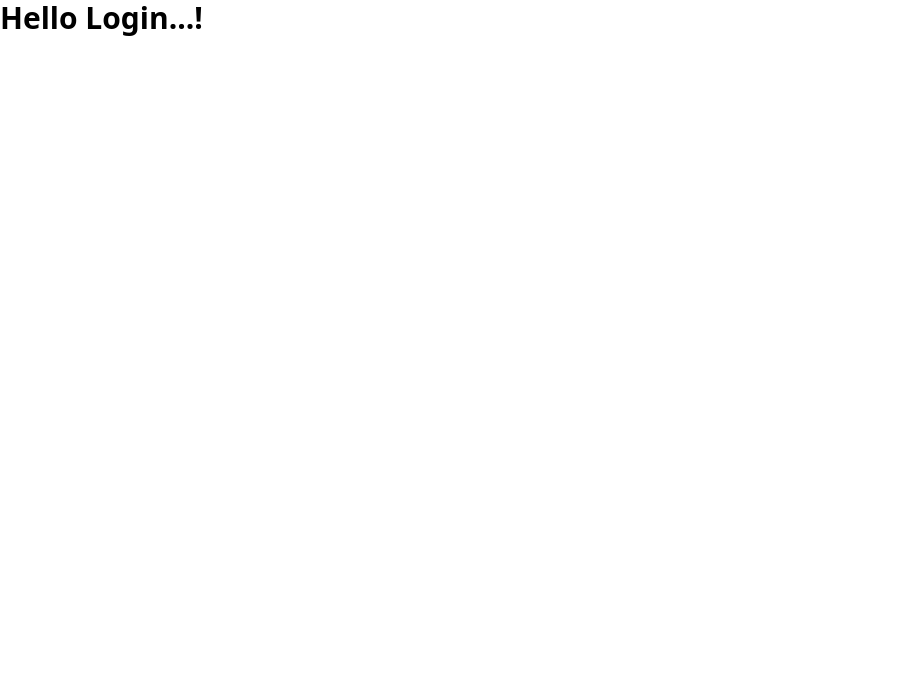
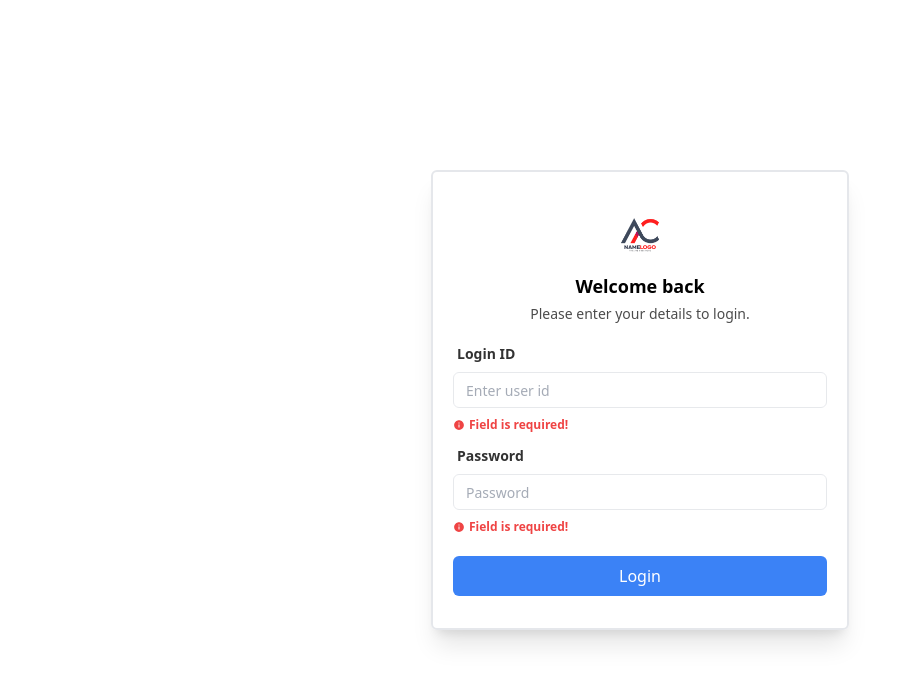
Before and after one commit to trysoltryovate/tryovate_app, a React (Vite) app: page /login in a window 1280 px wide. Shown: the top 684 px of the page, without its empty margins (0-910 px from the left). Built offline with nearby package versions, Linux system fonts and the light colour scheme.

Commit message:
feat(login): create login page UI

```diff
--- a/src/pages/auth/Login.jsx
+++ b/src/pages/auth/Login.jsx
@@ -1,9 +1,74 @@
+import { IoMdInformationCircle } from "react-icons/io";
+
+import Logo from "../../assets/logo.jpg";
+
 export default function Login() {
   return (
     <>
-      <div>
-        <h1 className="text-3xl font-bold">Hello Login...!</h1>
-      </div>
+      <main className="container flex min-h-screen items-center justify-center">
+        <section className="h-auto w-[90dvw] max-w-[450px] p-3 md:p-4">
+          <div className="h-full w-full rounded-md border-2 p-3 shadow-xl md:p-5 lg:py-8">
+            <div className="mb-3 flex flex-col items-center justify-center gap-y-1 md:mb-5">
+              <div className="h-8 w-8 overflow-hidden md:h-16 md:w-16">
+                <img
+                  src={Logo}
+                  alt="Logo"
+                  className="block h-full w-full object-cover object-center"
+                />
+              </div>
+
+              <p className="text-lg font-bold">Welcome back</p>
+              <p className="text-sm font-medium opacity-70">
+                Please enter your details to login.
+              </p>
+            </div>
+
+            <div className="">
+              <form action="#" className="flex flex-col gap-y-3">
+                <div className="flex flex-col gap-y-1">
+                  <label
+                    htmlFor="loginId"
+                    className="ml-1 text-sm font-semibold opacity-80"
+                  >
+                    Login ID
+                  </label>
+                  <input
+                    type="text"
+                    id="loginId"
+                    className="border-input bg-background ring-offset-background file:text-foreground placeholder:text-muted-foreground focus-visible:ring-ring my-1 flex h-9 w-full rounded-md border px-3 py-2 text-base font-medium opacity-90 file:border-0 file:bg-transparent file:text-sm file:font-medium placeholder:font-medium focus-visible:outline-none focus-visible:ring-2 focus-visible:ring-offset-2 disabled:cursor-not-allowed disabled:opacity-50 md:text-sm"
+                    placeholder="Enter user id"
+                  />
+                  <p className="inline-flex items-center gap-x-1 text-[12px] font-semibold text-red-500">
+                    <IoMdInformationCircle /> Field is required!
+                  </p>
+                </div>
+
+                <div className="flex flex-col gap-y-1">
+                  <label
+                    htmlFor="password"
+                    className="ml-1 text-sm font-semibold opacity-80"
+                  >
+                    Password
+                  </label>
+                  <input
+                    type="password"
+                    id="password"
+                    className="border-input bg-background ring-offset-background file:text-foreground placeholder:text-muted-foreground focus-visible:ring-ring my-1 flex h-9 w-full rounded-md border px-3 py-2 text-base font-medium opacity-90 file:border-0 file:bg-transparent file:text-sm file:font-medium placeholder:font-medium focus-visible:outline-none focus-visible:ring-2 focus-visible:ring-offset-2 disabled:cursor-not-allowed disabled:opacity-50 md:text-sm"
+                    placeholder="Password"
+                  />
+                  <p className="inline-flex items-center gap-x-1 text-[12px] font-semibold text-red-500">
+                    <IoMdInformationCircle /> Field is required!
+                  </p>
+                </div>
+
+                <button className="mt-2 h-10 w-full rounded-md bg-blue-500 font-medium text-white transition-colors duration-200 ease-in hover:bg-blue-600 hover:shadow-xl">
+                  Login
+                </button>
+              </form>
+            </div>
+          </div>
+        </section>
+      </main>
     </>
   );
 }
```
Also changed, not shown: src/assets/logo.jpg (added).
